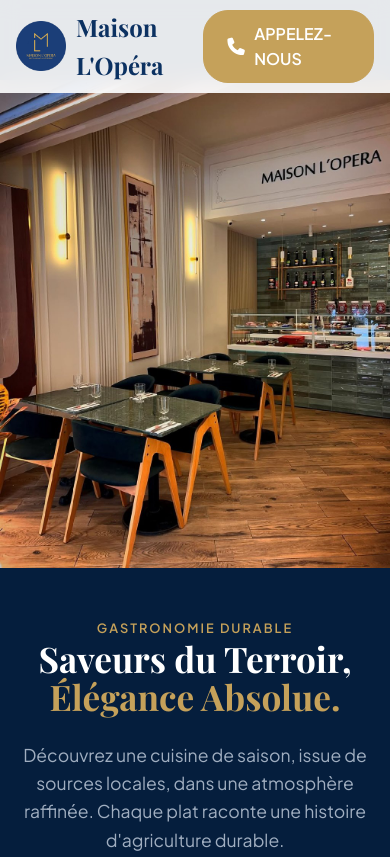
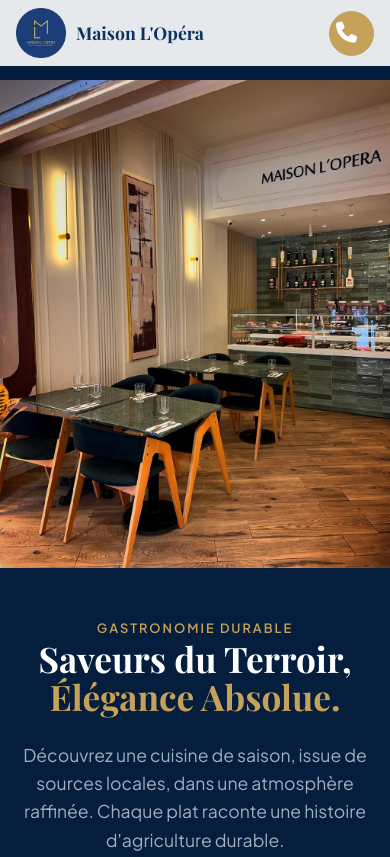
Before and after one commit to kakoo20/maison-l-opera, a plain HTML site: page index.html in a window 390 px wide. Shown: the top 857 px of the page. Drawn offline with nearby package versions, Linux system fonts and the light colour scheme.

Commit message:
Add files via upload

```diff
--- a/index.html
+++ b/index.html
@@ -235,6 +235,28 @@
                 padding: 1.8rem;
             }
         }
+
+        /* --- OPTIMISATION DU BOUTON D'APPEL SUR MOBILE --- */
+
+        @media (max-width: 600px) {
+            .call-btn {
+                width: 45px;
+                height: 45px;
+                padding: 0 !important;
+                justify-content: center;
+                border-radius: 50% !important; /* Devient un cercle parfait */
+                font-size: 0 !important; /* Cache le texte "APPELEZ-NOUS" */
+            }
+
+            .call-btn i {
+                font-size: 1.2rem !important; /* Garde l'icône à la bonne taille */
+                margin: 0 !important;
+            }
+
+            .logo {
+                font-size: 1.1rem; /* Donne un peu plus d'espace au logo */
+            }
+        }
 </style>
 </head>
 <body>
```
